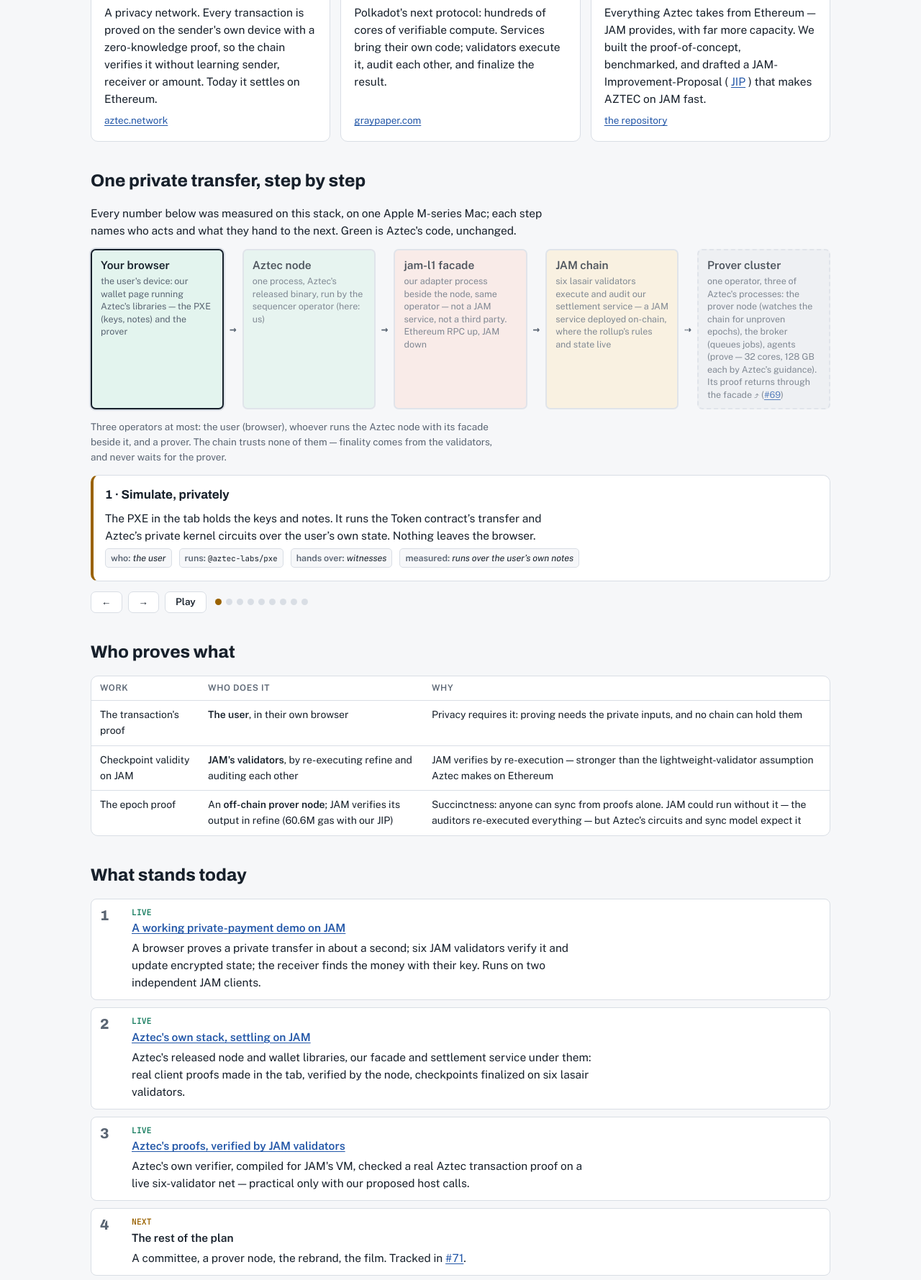
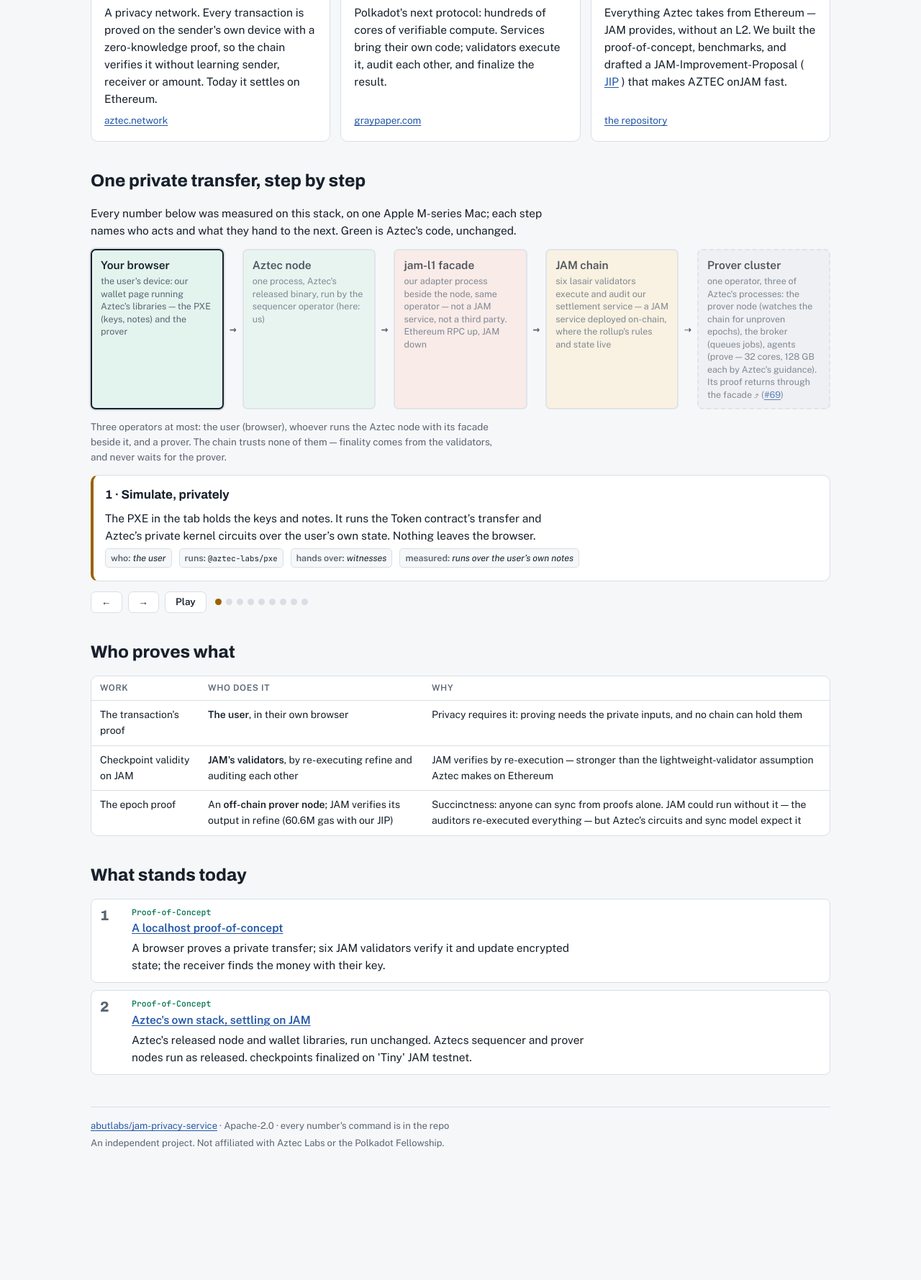
Before and after one commit to abutlabs/aztec-on-jam, a plain HTML site: page docs/index.html in a window 1280 px wide. Shown: the part 641-2420 px from the top of the page at 72% size. After the commit the page ends 2304 px from the top, so only its background shows below. Drawn offline with nearby package versions, Linux system fonts and the light colour scheme.

Commit message:
Docs: Aodh's edits to the home and demo pages

```diff
--- a/docs/index.html
+++ b/docs/index.html
@@ -41,9 +41,9 @@
         their own code; validators execute it, audit each other, and finalize the result.</p>
         <p class="meta"><a href="https://graypaper.com">graypaper.com</a></p></div>
       <div class="card"><h3>Aztec on JAM</h3>
-        <p>Everything Aztec takes from Ethereum — JAM provides, with far more capacity. We built the
-        proof-of-concept, benchmarked, and drafted a JAM-Improvement-Proposal
-        ( <a href="https://github.com/polkadot-fellows/JIPs">JIP</a> ) that makes AZTEC on JAM fast.</p>
+        <p>Everything Aztec takes from Ethereum — JAM provides, without an L2. We built the
+        proof-of-concept, benchmarks, and drafted a JAM-Improvement-Proposal
+        ( <a href="https://github.com/polkadot-fellows/JIPs">JIP</a> ) that makes AZTEC onJAM fast.</p>
         <p class="meta"><a href="https://github.com/abutlabs/jam-privacy-service">the repository</a></p></div>
     </div>
   </section>
@@ -98,20 +98,12 @@
   <section>
     <h2>What stands today</h2>
     <ol class="steps">
-      <li><div><span class="state done">LIVE</span><b><a href="demo/">A working private-payment demo on JAM</a></b>
-        <p>A browser proves a private transfer in about a second; six JAM validators verify it
-        and update encrypted state; the receiver finds the money with their key. Runs on two
-        independent JAM clients.</p></div></li>
-      <li><div><span class="state done">LIVE</span><b><a href="aztec/">Aztec's own stack, settling on JAM</a></b>
-        <p>Aztec's released node and wallet libraries, our facade and settlement service under
-        them: real client proofs made in the tab, verified by the node, checkpoints finalized on
-        six lasair validators.</p></div></li>
-      <li><div><span class="state done">LIVE</span><b><a href="jip/">Aztec's proofs, verified by JAM validators</a></b>
-        <p>Aztec's own verifier, compiled for JAM's VM, checked a real Aztec transaction proof
-        on a live six-validator net — practical only with our proposed host calls.</p></div></li>
-      <li><div><span class="state next">NEXT</span><b>The rest of the plan</b>
-        <p>A committee, a prover node, the rebrand, the film. Tracked in
-        <a href="https://github.com/abutlabs/jam-privacy-service/issues/71">#71</a>.</p></div></li>
+      <li><div><span class="state done">Proof-of-Concept</span><b><a href="demo/">A localhost proof-of-concept</a></b>
+        <p>A browser proves a private transfer; six JAM validators verify it
+        and update encrypted state; the receiver finds the money with their key.</p></div></li>
+      <li><div><span class="state done">Proof-of-Concept</span><b><a href="aztec/">Aztec's own stack, settling on JAM</a></b>
+        <p>Aztec's released node and wallet libraries, run unchanged. Aztecs sequencer and prover nodes run as released.
+        checkpoints finalized on 'Tiny' JAM testnet.</p></div></li>
     </ol>
   </section>
 
```
Also changed, not shown: docs/demo/index.html (+10 -25 lines).
